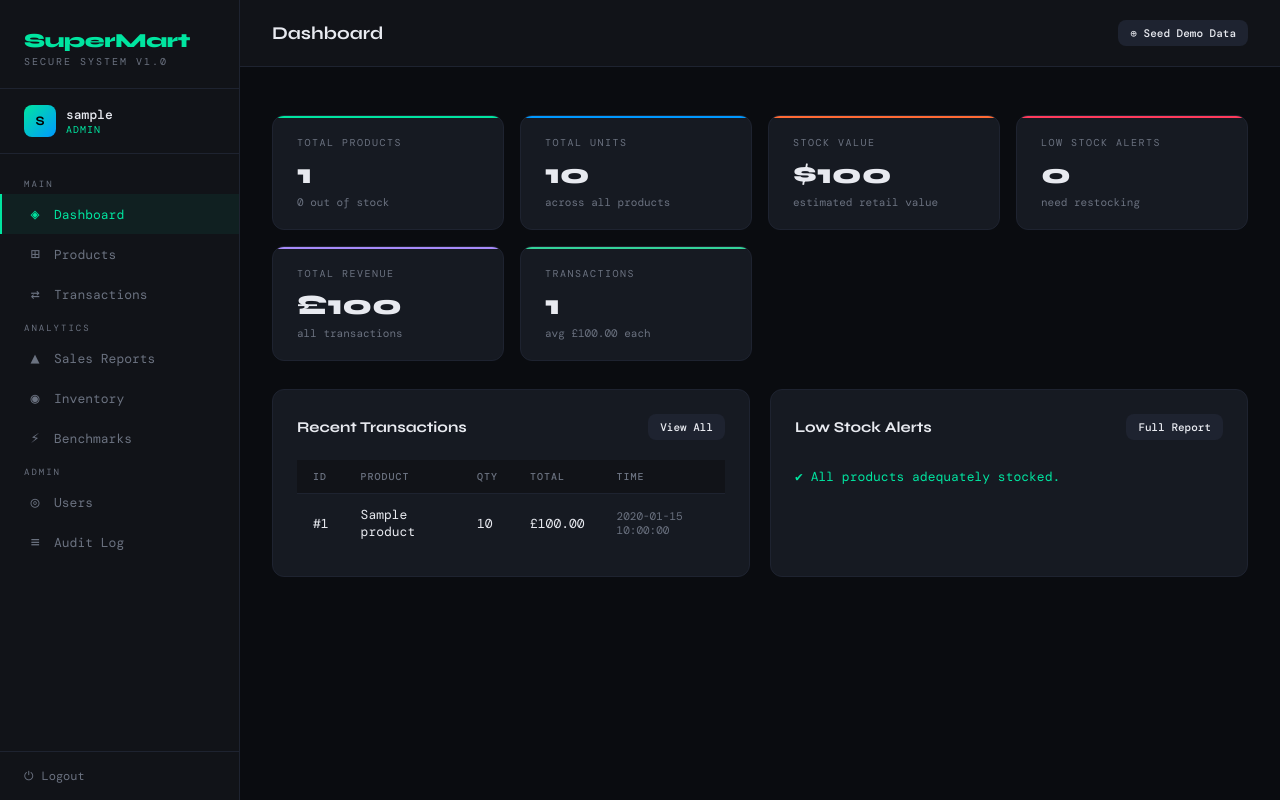
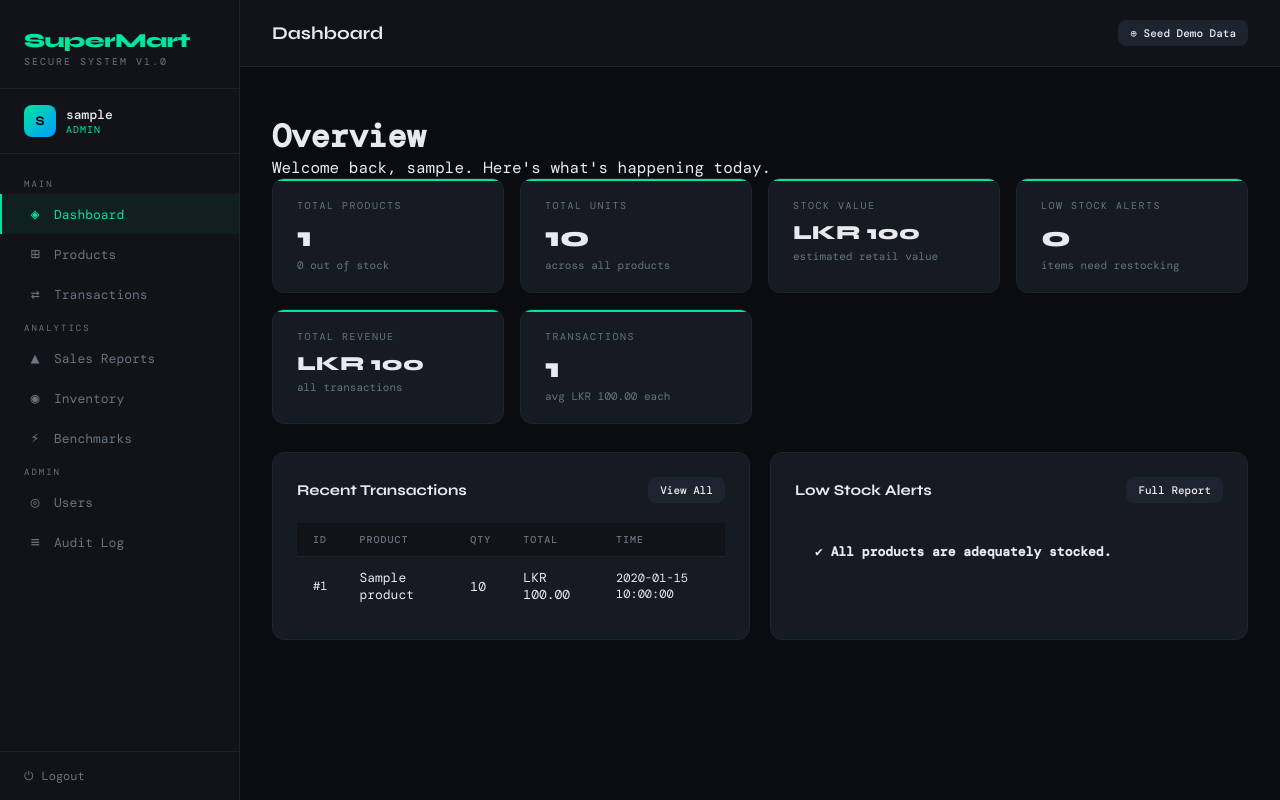
Before and after one commit to akash30504/Supermarket_System, a Flask app: page /dashboard in a window 1280 px wide. Run offline with Flask 3, Linux system fonts and the light colour scheme; the visitor is signed in with stand-in values (Sample User, id 1); data comes from the database, SQL or seed files in the repository; tables that the repository leaves empty hold one stand-in row (values such as "Sample post"); some web fonts are replaced.

Commit message:
Update dashboard styles and currency format

```diff
--- a/templates/dashboard.html
+++ b/templates/dashboard.html
@@ -3,38 +3,45 @@
 {% block page_title %}Dashboard{% endblock %}
 
 {% block content %}
+<div class="page-header">
+  <div>
+    <h1>Overview</h1>
+    <p>Welcome back, {{ session.username }}. Here's what's happening today.</p>
+  </div>
+</div>
+
 <!-- Stat Cards -->
 <div class="stats-grid">
-  <div class="stat-card" style="--accent-color:#00e5a0;">
+  <div class="stat-card" style="--stat-color:#1a5276;">
     <div class="stat-label">Total Products</div>
     <div class="stat-value">{{ inv.get('total_products',0)|int }}</div>
     <div class="stat-sub">{{ inv.get('out_of_stock',0)|int }} out of stock</div>
   </div>
-  <div class="stat-card" style="--accent-color:#0099ff;">
+  <div class="stat-card" style="--stat-color:#1e8449;">
     <div class="stat-label">Total Units</div>
     <div class="stat-value">{{ "{:,}".format(inv.get('total_units',0)|int) }}</div>
     <div class="stat-sub">across all products</div>
   </div>
-  <div class="stat-card" style="--accent-color:#ff6b35;">
+  <div class="stat-card" style="--stat-color:#d68910;">
     <div class="stat-label">Stock Value</div>
-    <div class="stat-value">${{ "{:,.0f}".format(inv.get('total_stock_value',0)|float) }}</div>
+    <div class="stat-value" style="font-size:20px;">LKR {{ "{:,.0f}".format(inv.get('total_stock_value',0)|float) }}</div>
     <div class="stat-sub">estimated retail value</div>
   </div>
-  <div class="stat-card" style="--accent-color:#ff3b5c;">
+  <div class="stat-card" style="--stat-color:#c0392b;">
     <div class="stat-label">Low Stock Alerts</div>
     <div class="stat-value">{{ inv.get('low_stock_count',0)|int }}</div>
-    <div class="stat-sub">need restocking</div>
+    <div class="stat-sub">items need restocking</div>
   </div>
   {% if sales %}
-  <div class="stat-card" style="--accent-color:#a78bfa;">
+  <div class="stat-card" style="--stat-color:#7d3c98;">
     <div class="stat-label">Total Revenue</div>
-    <div class="stat-value">£{{ "{:,.0f}".format(sales.get('total_revenue',0)|float) }}</div>
+    <div class="stat-value" style="font-size:20px;">LKR {{ "{:,.0f}".format(sales.get('total_revenue',0)|float) }}</div>
     <div class="stat-sub">all transactions</div>
   </div>
-  <div class="stat-card" style="--accent-color:#34d399;">
+  <div class="stat-card" style="--stat-color:#1f618d;">
     <div class="stat-label">Transactions</div>
     <div class="stat-value">{{ "{:,}".format(sales.get('total_transactions',0)|int) }}</div>
-    <div class="stat-sub">avg £{{ "%.2f"|format(sales.get('avg_transaction_value',0)|float) }} each</div>
+    <div class="stat-sub">avg LKR {{ "%.2f"|format(sales.get('avg_transaction_value',0)|float) }} each</div>
   </div>
   {% endif %}
 </div>
@@ -55,17 +62,17 @@
         <tbody>
         {% for t in recent_txns %}
         <tr>
-          <td>#{{ t.txn_id }}</td>
-          <td>{{ t.product_name[:22] }}</td>
+          <td style="color:var(--text-lt);font-size:12px;">#{{ t.txn_id }}</td>
+          <td>{{ t.product_name[:24] }}</td>
           <td>{{ t.quantity }}</td>
-          <td>£{{ "%.2f"|format(t.total_value|float) }}</td>
-          <td style="color:var(--muted);font-size:11px;">{{ t.txn_time|string|truncate(16,true,'') }}</td>
+          <td class="amount">LKR {{ "%.2f"|format(t.total_value|float) }}</td>
+          <td style="color:var(--text-lt);font-size:12px;">{{ t.txn_time|string|truncate(16,true,'') }}</td>
         </tr>
         {% endfor %}
         </tbody>
       </table>
       {% else %}
-      <p style="color:var(--muted);font-size:13px;padding:16px 0;">No transactions yet. Seed demo data to get started.</p>
+      <div style="padding:24px 20px;color:var(--text-lt);font-size:13px;">No transactions yet. Seed demo data to get started.</div>
       {% endif %}
     </div>
   </div>
@@ -83,14 +90,14 @@
         <tbody>
         {% for p in low_stock %}
         <tr>
-          <td>{{ p.product_name[:22] }}</td>
-          <td>{{ p.stock_qty }}</td>
-          <td>{{ p.reorder_level }}</td>
+          <td>{{ p.product_name[:24] }}</td>
+          <td><strong>{{ p.stock_qty }}</strong></td>
+          <td style="color:var(--text-lt);">{{ p.reorder_level }}</td>
           <td>
             {% if p.stock_qty == 0 %}
-            <span class="badge badge-red">OUT</span>
+            <span class="badge badge-red">Out of Stock</span>
             {% else %}
-            <span class="badge badge-orange">LOW</span>
+            <span class="badge badge-orange">Low Stock</span>
             {% endif %}
           </td>
         </tr>
@@ -99,7 +106,9 @@
       </table>
     </div>
     {% else %}
-    <p style="color:var(--accent);font-size:13px;padding:8px 0;">✔ All products adequately stocked.</p>
+    <div style="padding:20px;color:var(--success);font-size:13px;font-weight:700;">
+      ✔ All products are adequately stocked.
+    </div>
     {% endif %}
   </div>
 </div>
```
